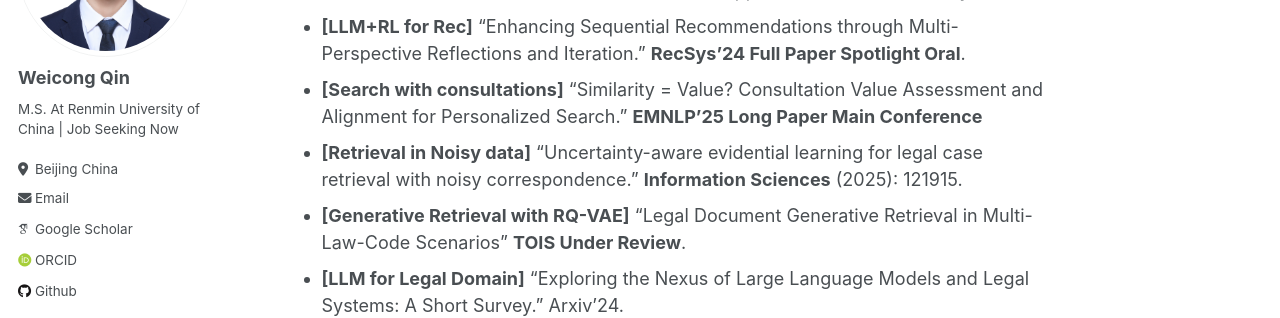
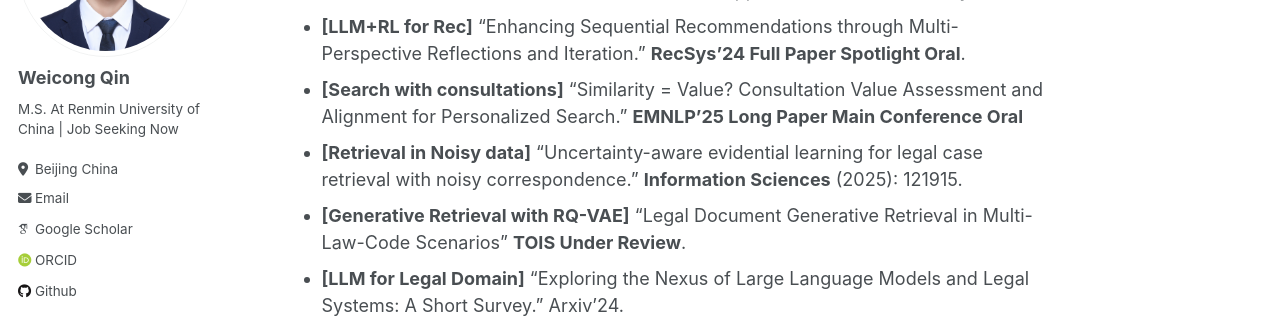
Before and after one commit to E-qin/E-qin.github.io, a Jekyll site: the page built from _pages/about.md, in a window 1280 px wide and 900 px high, scrolled down 940 px. Shown: the part 154-472 px from the top of the window. Built offline with Jekyll 4.4.1, drawn with Linux system fonts in a browser that asks for light colours; some web fonts are replaced.

Commit message:
Update about.md

```diff
--- a/_pages/about.md
+++ b/_pages/about.md
@@ -46,7 +46,7 @@ All are **FIRST-AUTHOR** publications (2A+3B for now), except the last one which
 * **[Search&Rec with LLM]** "MAPS: Motivation-Aware Personalized Search via LLM-Driven Consultation Alignment." **ACL'25 Long Paper Main Conference (Oral)**
 * **[Generative Retrieval]** "Explicitly Integrating Judgment Prediction with Legal Document Retrieval: A Law-Guided Generative Approach." **SIGIR'24 Full Paper (Oral)**.
 * **[LLM+RL for Rec]** "Enhancing Sequential Recommendations through Multi-Perspective Reflections and Iteration." **RecSys'24 Full Paper Spotlight Oral**.
-* **[Search with consultations]** "Similarity = Value? Consultation Value Assessment and Alignment for Personalized Search." **EMNLP'25 Long Paper Main Conference**
+* **[Search with consultations]** "Similarity = Value? Consultation Value Assessment and Alignment for Personalized Search." **EMNLP'25 Long Paper Main Conference Oral**
 * **[Retrieval in Noisy data]** "Uncertainty-aware evidential learning for legal case retrieval with noisy correspondence." **Information Sciences** (2025): 121915.
 * **[Generative Retrieval with RQ-VAE]** "Legal Document Generative Retrieval in Multi-Law-Code Scenarios" **TOIS Under Review**.
 * **[LLM for Legal Domain]** "Exploring the Nexus of Large Language Models and Legal Systems: A Short Survey." Arxiv'24.
```
